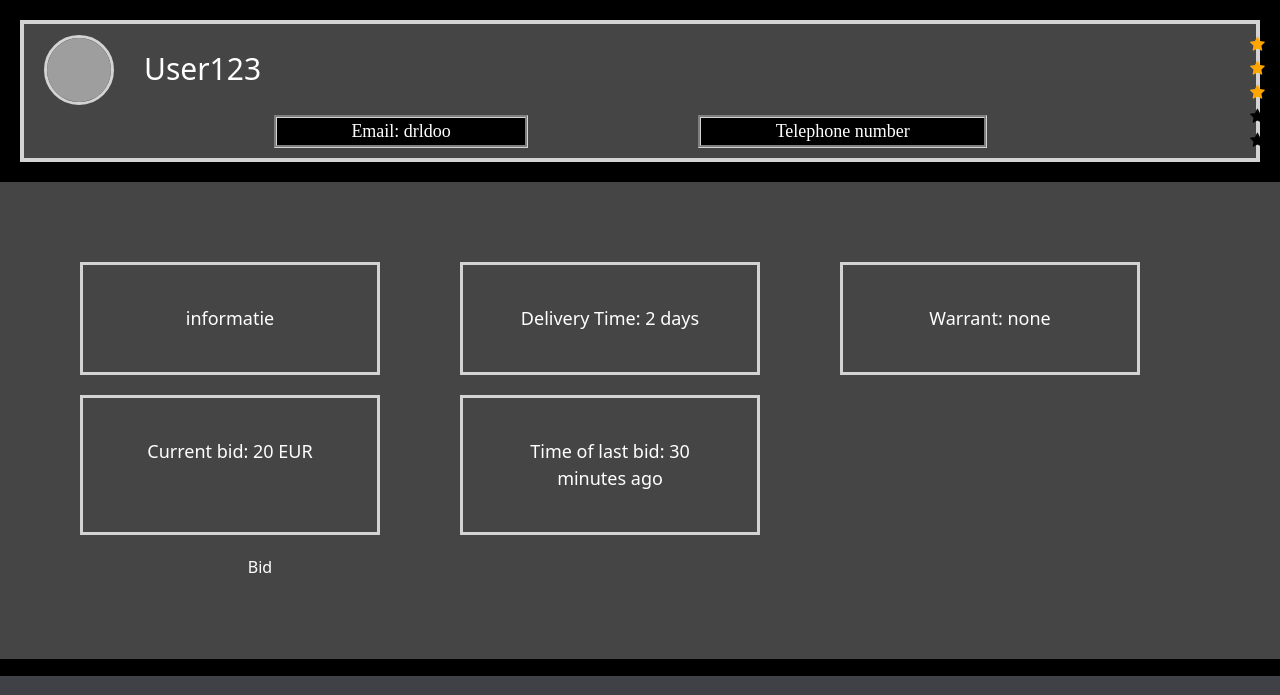
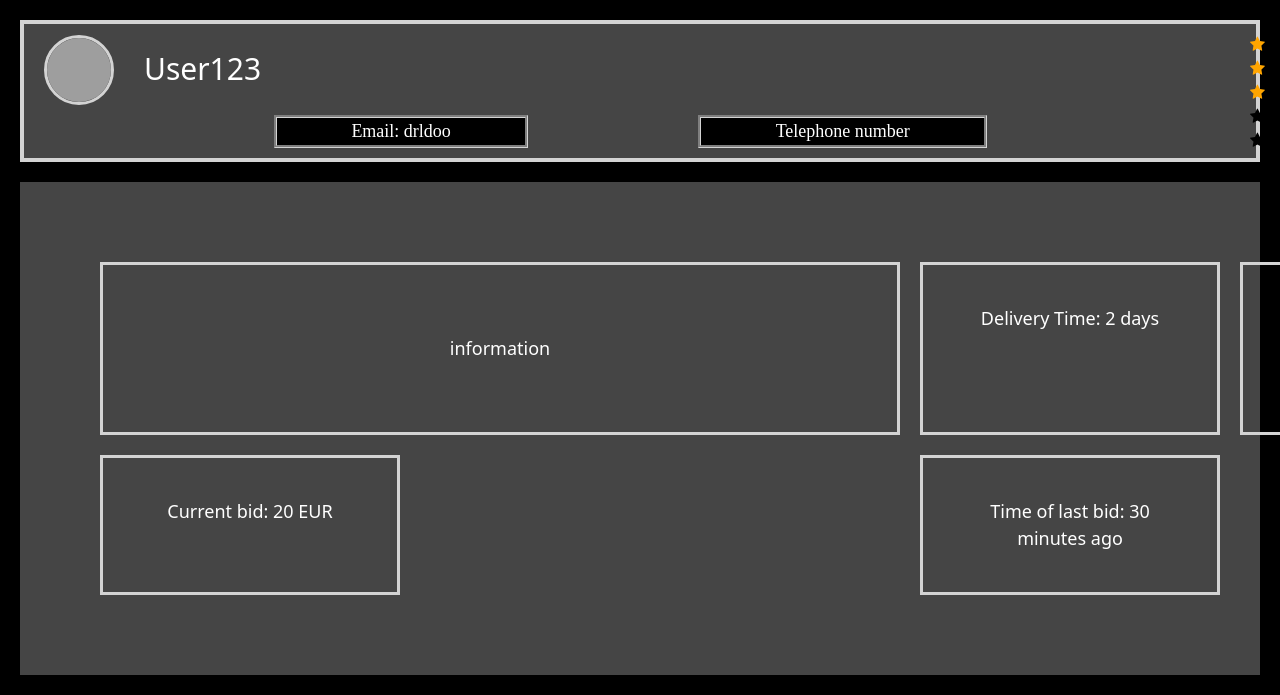
Before and after one commit to Creepsss/GameMarktplaats, a PHP site: page /pages/account-page/account.php in a window 1280 px wide; the page is wider, and only the part inside the window is pictured. Shown: the part 124-819 px from the top of that part. Run offline with PHP 8.4, Linux system fonts and the light colour scheme; style sheets or scripts are compiled from the project's sources; grey boxes are pictures that could not be loaded.

Commit message:
update css account.php

```diff
--- a/css/index.css
+++ b/css/index.css
@@ -105,12 +105,12 @@ h2 {
 
 .games>div {
   text-align: center;
-  padding: 40px;
+  padding: 120px;
   font-size: 18px;
   -moz-column-gap: 20px;
   column-gap: 20px;
   border: 3px solid lightgrey;
-  width: 300px;
+  width: 500px;
   border-style:groove;
   background-color: #454545;
 }
@@ -141,6 +141,7 @@ margin-left: 20px;
   background-color: #454545;
   padding: 80px;
   gap:20px;
+  margin: 20px;
 }
 .boxes>div {
   text-align: center;
@@ -151,6 +152,15 @@ margin-left: 20px;
   border: 3px solid lightgrey;
   width: 300px;
 }
+.boxes .info {
+  text-align: center;
+  padding: 70px;
+  font-size: 18px;
+  -moz-column-gap: 20px;
+  column-gap: 20px;
+  border: 3px solid lightgrey;
+  width: 800px;
+}
 .boxing {
   text-align: center;
   padding: 10px;
@@ -160,3 +170,4 @@ margin-left: 20px;
   border: 3px solid lightgrey;
   width: 300px;
 }
+.boxes .button {background-color: #e7e7e7; color: black;}
--- a/pages/account-page/account.php
+++ b/pages/account-page/account.php
@@ -31,12 +31,11 @@
 </div>
 
 <div class="boxes  text-white" >
-    <div class="info">informatie</div>
+    <div class="info">information</div>
     <div>Delivery Time: 2 days</div>
     <div>Warrant: none</div>
     <div>Current bid: 20 EUR</div>
     <div>Time of last bid: 30 minutes ago</div>
-    <br>
     <button>Bid</button>
 </div>
 
```
